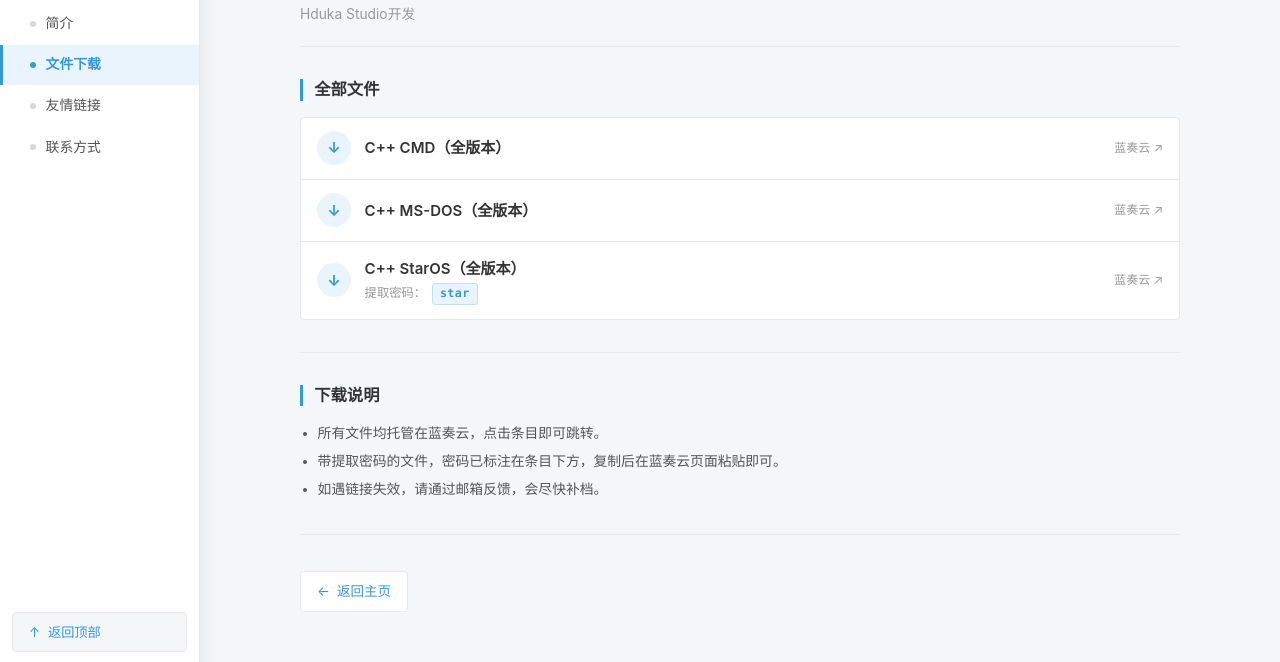
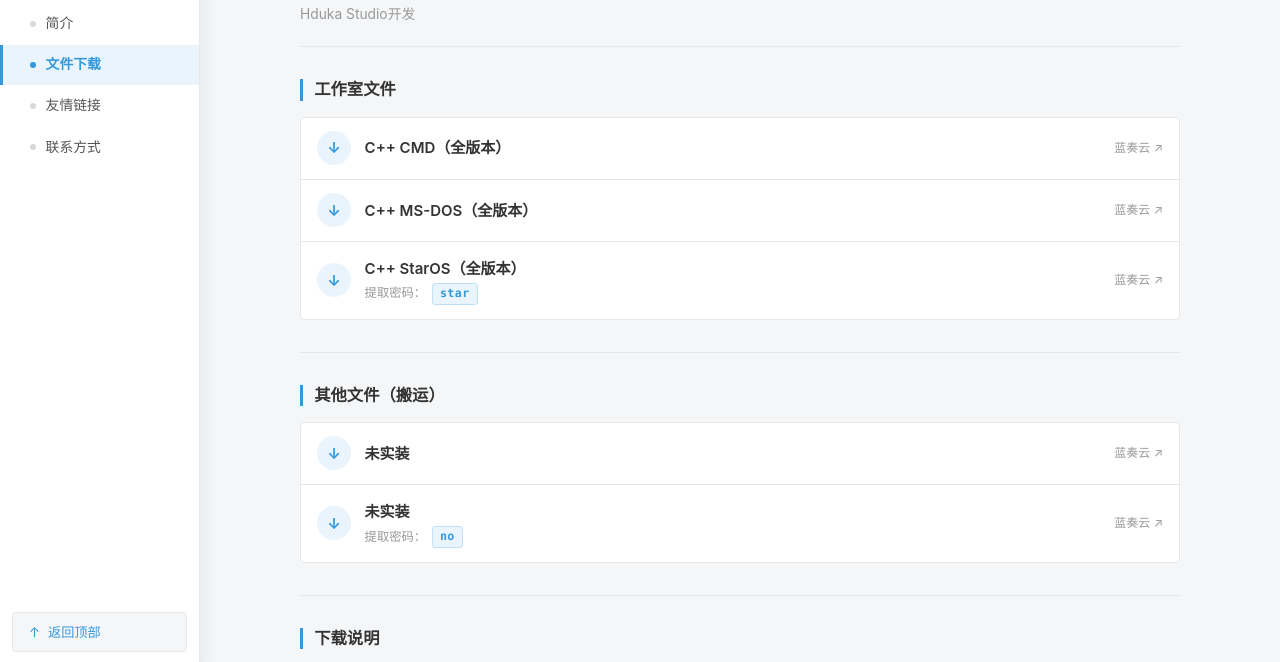
Before and after one commit to hduka/studio, a plain HTML site: page download.html in a window 1280 px wide. Shown: the part 124-786 px from the top of the page. Drawn offline with Linux system fonts and the light colour scheme.

Commit message:
Add files via upload

```diff
--- a/download.html
+++ b/download.html
@@ -608,7 +608,7 @@
       </header>
 
       <section id="all">
-        <h2>全部文件</h2>
+        <h2>工作室文件</h2>
         <ul class="dl-list">
           <li>
             <a href="https://wwavf.lanzout.com/iPwOZ46zpl9g"
@@ -644,6 +644,33 @@
         </ul>
       </section>
 
+	  <section id="all">
+        <h2>其他文件（搬运）</h2>
+        <ul class="dl-list">
+          <li>
+            <a href="https://example.com"
+               target="_blank" rel="noopener noreferrer">
+              <span class="mark" aria-hidden="true">↓</span>
+              <span class="info">
+                <span class="name">未实装</span>
+              </span>
+              <span class="meta">蓝奏云 ↗</span>
+            </a>
+          </li>
+          <li>
+            <a href="https://example.com"
+               target="_blank" rel="noopener noreferrer">
+              <span class="mark" aria-hidden="true">↓</span>
+              <span class="info">
+                <span class="name">未实装</span>
+                <span class="sub">提取密码：<b class="pwd">no</b></span>
+              </span>
+              <span class="meta">蓝奏云 ↗</span>
+            </a>
+          </li>
+        </ul>
+      </section>
+
       <section id="tips">
         <h2>下载说明</h2>
         <ul class="tips">
```
